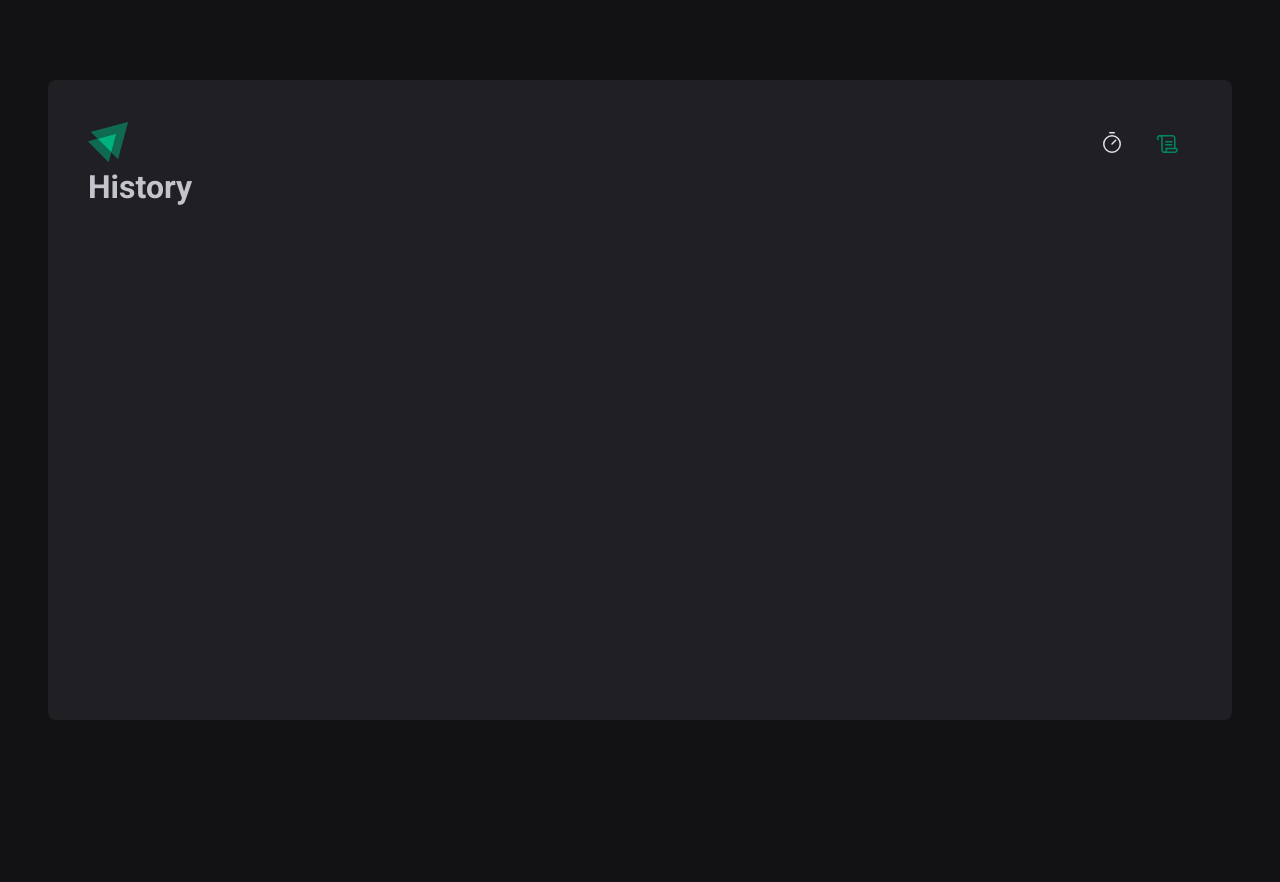
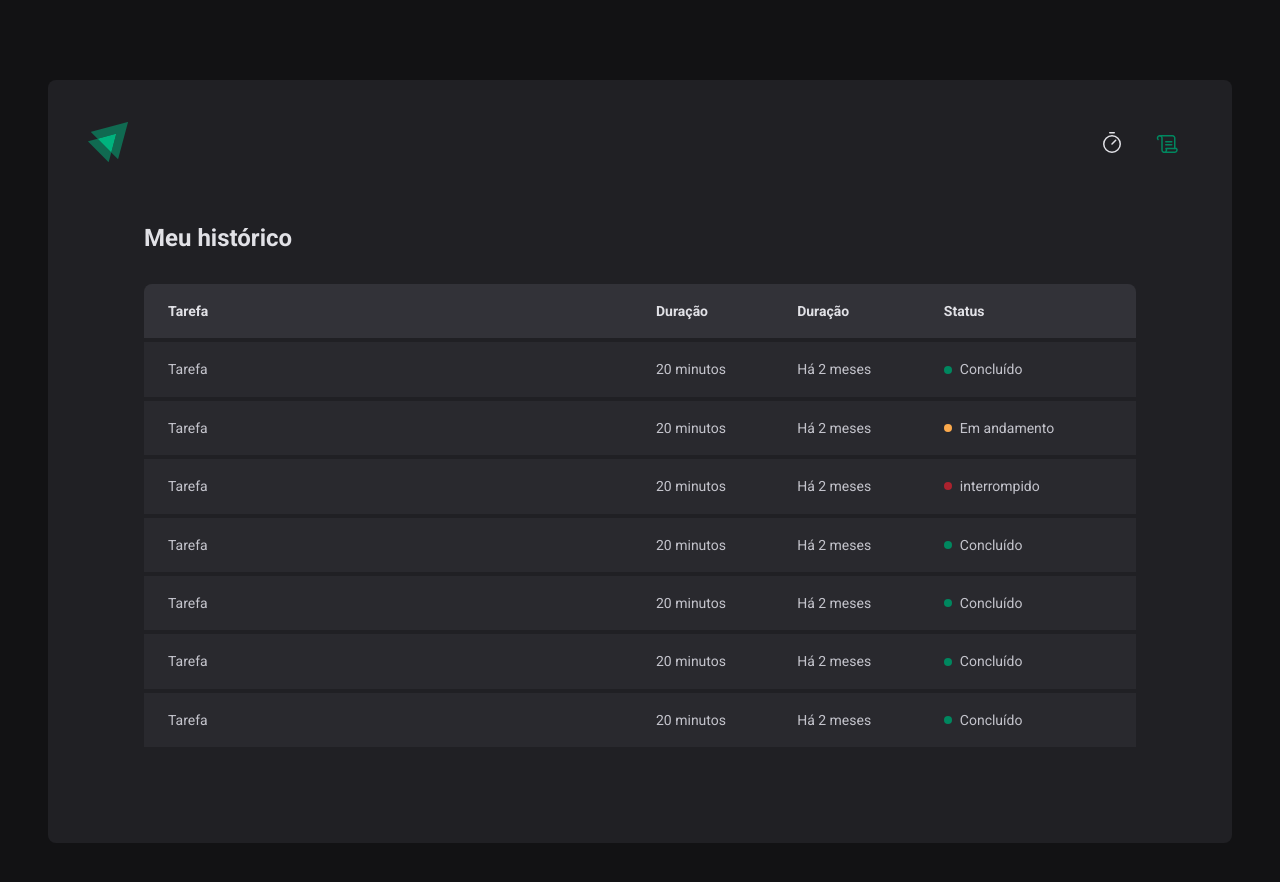
Before and after one commit to RuthMaria/ignite-time, a React (Vite) app: page /history in a window 1280 px wide. Shown: the top 882 px of the page. Before the commit the page ends 800 px from the top, so only its background shows below. Built offline with nearby package versions, Linux system fonts and the light colour scheme.

Commit message:
add styles history

```diff
--- a/src/layouts/DefaultLayout/styles.ts
+++ b/src/layouts/DefaultLayout/styles.ts
@@ -2,7 +2,7 @@
 
 export const LayoutContainer = styled.div`
   max-width: 74rem;
-  height: calc(100vh - 10rem);
+  min-height: calc(100vh - 10rem);
   margin: 5rem auto;
   padding: 2.5rem;
   background: ${(props) => props.theme['gray-800']};
--- a/src/pages/History.tsx
+++ /dev/null
@@ -1,7 +0,0 @@
-import React from 'react';
-
-// import { Container } from './styles';
-
-export const History: React.FC = () => {
-  return <h1>History</h1>;
-};
--- /dev/null
+++ b/src/pages/History/index.tsx
@@ -0,0 +1,83 @@
+import React from 'react';
+
+import { HistoryContainer, HistoryList, Status } from './styles';
+
+export const History: React.FC = () => {
+  return (
+    <HistoryContainer>
+      <h1>Meu histórico</h1>
+
+      <HistoryList>
+        <table>
+          <thead>
+            <tr>
+              <th>Tarefa</th>
+              <th>Duração</th>
+              <th>Duração</th>
+              <th>Status</th>
+            </tr>
+          </thead>
+
+          <tbody>
+            <tr>
+              <td>Tarefa</td>
+              <td>20 minutos</td>
+              <td>Há 2 meses</td>
+              <td>
+                <Status statusColor="green">Concluído</Status>
+              </td>
+            </tr>
+            <tr>
+              <td>Tarefa</td>
+              <td>20 minutos</td>
+              <td>Há 2 meses</td>
+              <td>
+                <Status statusColor="yellow">Em andamento</Status>
+              </td>
+            </tr>
+            <tr>
+              <td>Tarefa</td>
+              <td>20 minutos</td>
+              <td>Há 2 meses</td>
+              <td>
+                <Status statusColor="red">interrompido</Status>
+              </td>
+            </tr>
+            <tr>
+              <td>Tarefa</td>
+              <td>20 minutos</td>
+              <td>Há 2 meses</td>
+              <td>
+                <Status statusColor="green">Concluído</Status>
+              </td>
+            </tr>
+            <tr>
+              <td>Tarefa</td>
+              <td>20 minutos</td>
+              <td>Há 2 meses</td>
+              <td>
+                <Status statusColor="green">Concluído</Status>
+              </td>
+            </tr>
+            <tr>
+              <td>Tarefa</td>
+              <td>20 minutos</td>
+              <td>Há 2 meses</td>
+              <td>
+                <Status statusColor="green">Concluído</Status>
+              </td>
+            </tr>
+            <tr>
+              <td>Tarefa</td>
+              <td>20 minutos</td>
+              <td>Há 2 meses</td>
+              <td>
+                <Status statusColor="green">Concluído</Status>
+              </td>
+            </tr>
+          </tbody>
+        </table>
+      </HistoryList>
+    </HistoryContainer>
+  );
+};
--- /dev/null
+++ b/src/pages/History/styles.ts
@@ -0,0 +1,85 @@
+import styled from 'styled-components';
+
+export const HistoryContainer = styled.main`
+  flex: 1;
+  padding: 3.5rem;
+  display: flex;
+  flex-direction: column;
+
+  h1 {
+    font-size: 1.5rem;
+    color: ${(props) => props.theme['gray-100']};
+  }
+`;
+
+export const HistoryList = styled.div`
+  flex: 1;
+  overflow: auto;
+  margin-top: 2rem;
+
+  table {
+    width: 100%;
+    border-collapse: collapse;
+    min-width: 600px;
+
+    th {
+      background-color: ${(props) => props.theme['gray-600']};
+      padding: 1rem;
+      text-align: left;
+      color: ${(props) => props.theme['gray-100']};
+      font-size: 0.875rem;
+      line-height: 1.6;
+
+      &:first-child {
+        border-top-left-radius: 8px;
+        padding-left: 1.5rem;
+      }
+
+      &:last-child {
+        border-top-right-radius: 8px;
+        padding-right: 1.5rem;
+      }
+    }
+
+    td {
+      background-color: ${(props) => props.theme['gray-700']};
+      border-top: 4px solid ${(props) => props.theme['gray-800']};
+      padding: 1rem;
+      font-size: 0.875rem;
+      line-height: 1.6;
+
+      &:first-child {
+        width: 50%;
+        padding-left: 1.5rem;
+      }
+
+      &:last-child {
+        padding-right: 1.5rem;
+      }
+    }
+  }
+`;
+
+const STATUS_COLORS = {
+  yellow: 'yellow-500',
+  green: 'green-500',
+  red: 'red-500',
+} as const; /* força ser uma tipagem do tipo enum */
+
+interface StatusProps {
+  statusColor: keyof typeof STATUS_COLORS /*pega apenas as chaves do objeto (yellow | green | red) */;
+}
+
+export const Status = styled.span<StatusProps>`
+  display: flex;
+  align-items: center;
+  gap: 0.5rem;
+
+  &::before {
+    content: '';
+    width: 0.5rem;
+    height: 0.5rem;
+    border-radius: 50%;
+    background: ${(props) => props.theme[STATUS_COLORS[props.statusColor]]};
+  }
+`;
--- a/src/pages/Home/styles.ts
+++ b/src/pages/Home/styles.ts
@@ -54,7 +54,7 @@
 export const TaskInput = styled(BaseInput)`
   flex: 1;
 
-  /*remove a setinha que fica do select*/
+  /*remove a setinha que fica do select, só funciona no chorme, se quiser nos outros na vegadores, tem que pesquisar*/
   &::-webkit-calendar-picker-indicator {
     display: none !important;
   }
```
